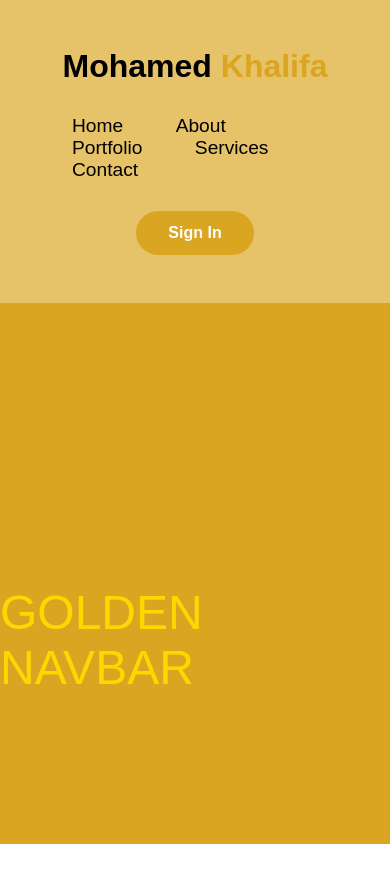
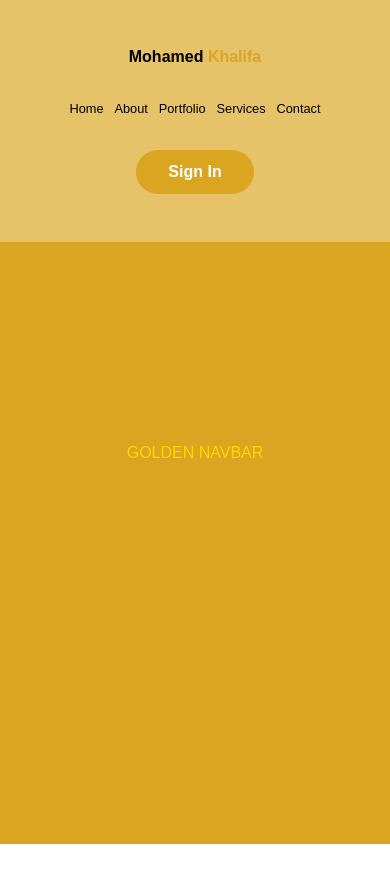
Before and after one commit to mgkh286/golden-navbar, a plain HTML site: page index.html in a window 390 px wide. After the commit the page ends 844 px from the top, so only its background shows below. Drawn offline with Linux system fonts and the light colour scheme.

Commit message:
add media screen

```diff
--- a/style.css
+++ b/style.css
@@ -81,8 +81,21 @@ p {
     flex-wrap: nowrap;
   }
 
+  .logo {
+    font-size: 1rem;
+  }
+
   .nav ul li {
-    /* display: flex; */
-    /* flex-direction: column; */
+    padding: 0.2rem;
+  }
+
+  .nav ul li a {
+    font-size: 0.8rem;
+  }
+
+  p {
+    height: 50vh;
+    font-size: 1rem;
+    text-align: center;
   }
 }
```
